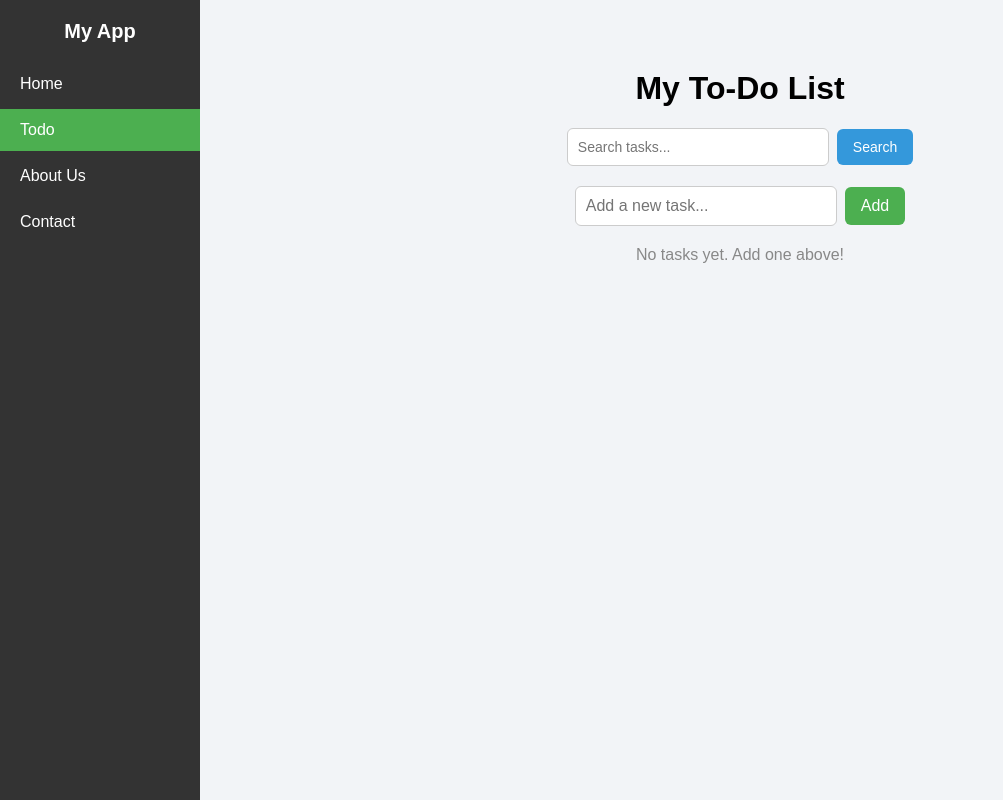
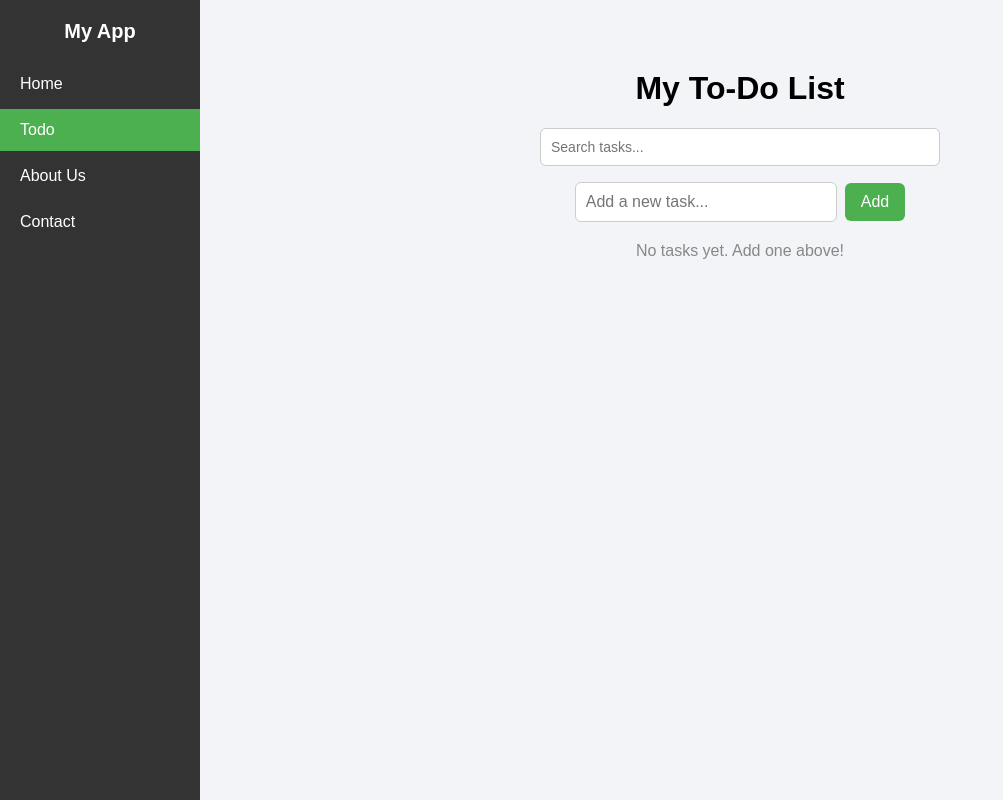
Before and after one commit to Vishalsah0611/react-todo-app, a React (Vite) app: page /todo in a window 1280 px wide. Shown: the whole page, without its empty margins (0-1003 px from the left). Built offline with nearby package versions, Linux system fonts and the light colour scheme.

Commit message:
Add debounced search

```diff
--- a/src/index.css
+++ b/src/index.css
@@ -72,24 +72,11 @@ body {
 .search-input {
   padding: 10px;
   font-size: 14px;
-  width: 60%;
+  width: 100%;
+  box-sizing: border-box;
   border-radius: 6px;
   border: 1px solid #ccc;
-}
-
-.search-button {
-  padding: 10px 16px;
-  font-size: 14px;
-  margin-left: 8px;
-  background-color: #3498db;
-  color: white;
-  border: none;
-  border-radius: 6px;
-  cursor: pointer;
-}
-
-.search-button:hover {
-  background-color: #2980b9;
+  margin-bottom: 16px;
 }
 
 .add-button {
--- a/src/routes/Todo.jsx
+++ b/src/routes/Todo.jsx
@@ -10,7 +10,7 @@ export default function Todo() {
   const [editingId, setEditingId] = useState(null);
   const [editInput, setEditInput] = useState("");
   const [search, setSearch] = useState("");
-  const [searchInput, setSearchInput] = useState("");
+  const [debouncedSearch, setDebouncedSearch] = useState("");
 
   useEffect(() => {
     localStorage.setItem("tasks", JSON.stringify(tasks));
@@ -65,35 +65,31 @@ export default function Todo() {
     if (e.key === "Enter") saveEdit(id);
   }
 
-  function handleSearch() {
-    setSearch(searchInput);
+  useEffect(() => {
+    const timer = setTimeout(() => {
+      if (search.trim().length >= 2 || search.trim().length === 0) {
+        setDebouncedSearch(search);
       }
+    }, 400);
 
-  function handleSearchKeyDown(e) {
-    if (e.key === "Enter") handleSearch();
-  }
+    return () => clearTimeout(timer);
+  }, [search]);
 
   const visibleTasks = tasks.filter((task) =>
-    task.text.toLowerCase().includes(search.toLowerCase())
+    task.text.toLowerCase().includes(debouncedSearch.toLowerCase())
   );
 
   return (
     <div className="todo-container">
       <h1>My To-Do List</h1>
 
-      <div className="input-row">
       <input
         type="text"
-          value={searchInput}
-          onChange={(e) => setSearchInput(e.target.value)}
-          onKeyDown={handleSearchKeyDown}
+        value={search}
+        onChange={(e) => setSearch(e.target.value)}
         placeholder="Search tasks..."
         className="search-input"
       />
-        <button onClick={handleSearch} className="search-button">
-          Search
-        </button>
-      </div>
 
       <div className="input-row">
         <input
```
Lines whose indentation alone changed are shown as unchanged.
